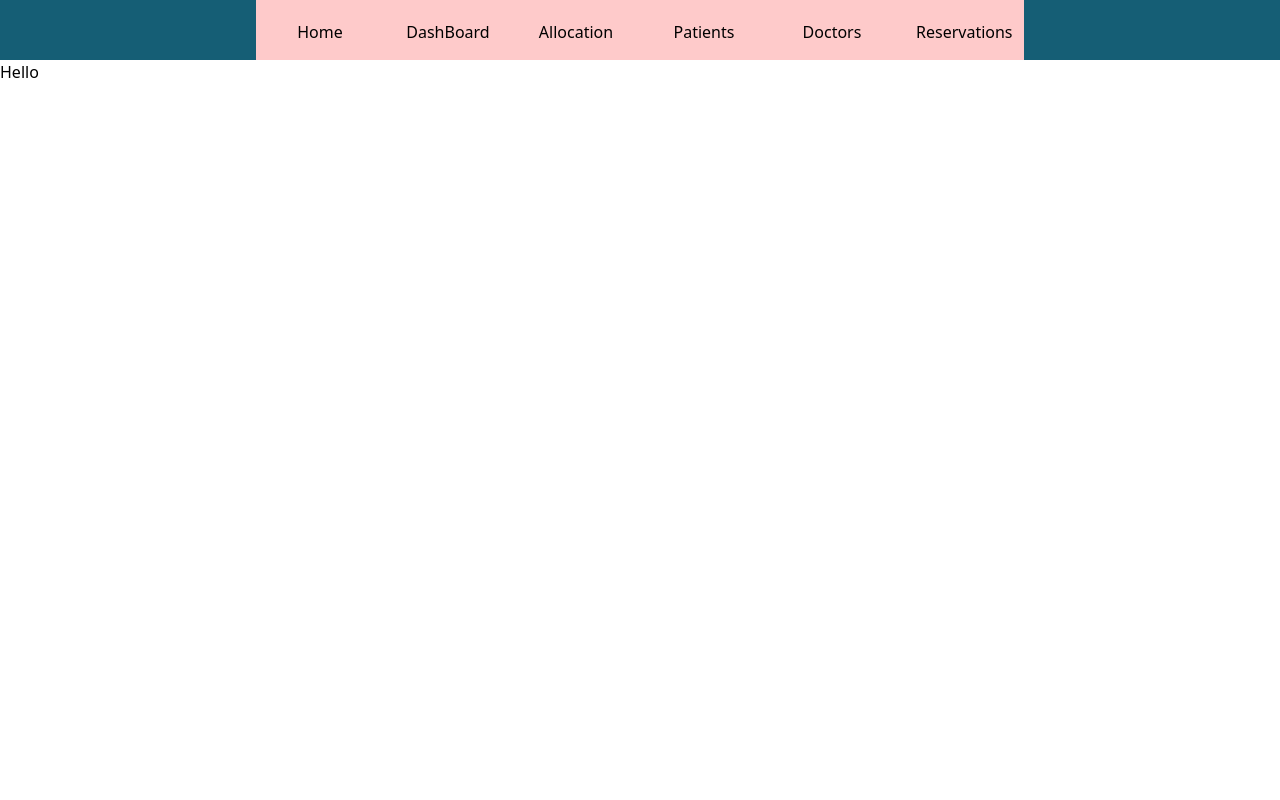
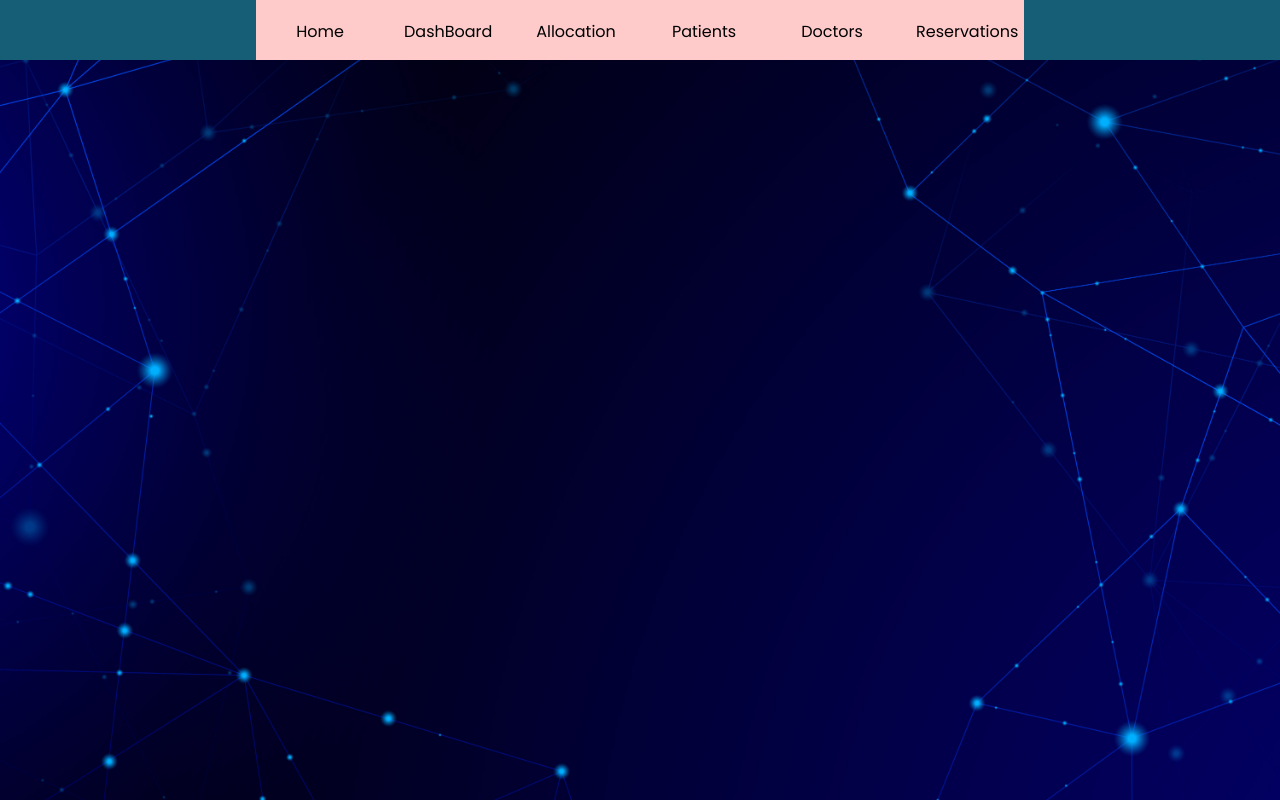
Before and after one commit to StatShibe/Healthcare_Analytics, a React (Vite) app in the folder healthcare_frontend/: page /dashboard in a window 1280 px wide. Built offline with nearby package versions, Linux system fonts and the light colour scheme.

Commit message:
installed chartjs

```diff
--- a/healthcare_frontend/package.json
+++ b/healthcare_frontend/package.json
@@ -11,7 +11,9 @@
   },
   "dependencies": {
     "axios": "^1.6.8",
+    "chart.js": "^4.4.2",
     "react": "^18.2.0",
+    "react-chartjs-2": "^5.2.0",
     "react-dom": "^18.2.0",
     "react-router-dom": "^6.22.3"
   },
--- a/healthcare_frontend/src/components/NavigationBar.jsx
+++ b/healthcare_frontend/src/components/NavigationBar.jsx
@@ -7,7 +7,7 @@ export const NavigationBar = () => {
   return (
     <>
       <div>
-        <div className='flex flex-row h-[60px] w-full bg-cyan-800 justify-center'>
+        <div className='flex flex-row h-[60px] w-full bg-cyan-800 justify-center text-'>
           <div className={buttonStyling}>Home</div>
           <div className={buttonStyling}>DashBoard</div>
           <div className={buttonStyling}>Allocation</div>
--- a/healthcare_frontend/src/pages/DashboardPage.jsx
+++ b/healthcare_frontend/src/pages/DashboardPage.jsx
@@ -4,8 +4,9 @@ import { NavigationBar } from '../components/NavigationBar'
 const DashboardPage = () => {
   return (
     <>
-        <NavigationBar/>
-        <h1>Hello</h1>
+		  <div className="h-screen w-screen bg-[url('./assets/images/login-blue.jpg')] bg-cover font-poppins">
+		  	<NavigationBar/>
+      </div>
     </>
   )
 }
--- a/healthcare_frontend/src/pages/ErrorPage.jsx
+++ b/healthcare_frontend/src/pages/ErrorPage.jsx
@@ -2,8 +2,9 @@ import React from 'react'
 
 const ErrorPage = () => {
 	return (
-		<div className='flex flex-col h-screen w-screen'>
-			<h1>Oops! Seems like somebody has lost their way</h1>
+		<div className='flex flex-col h-screen w-screen justify-center items-center'>
+			<h1 className='text-3xl text-red-900'>Oops! Seems like somebody has lost their way</h1>
+			<h2>This path does not exist</h2>
 		</div>
   	)
 }
```
Also changed, not shown: 1 other file (tests, documents, lock files or other folders).
